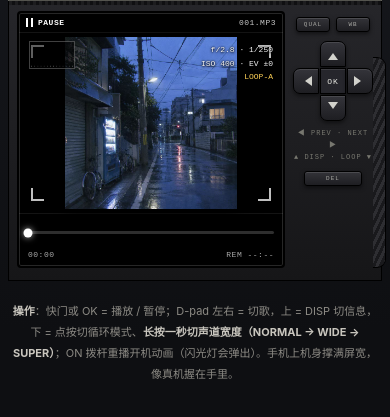
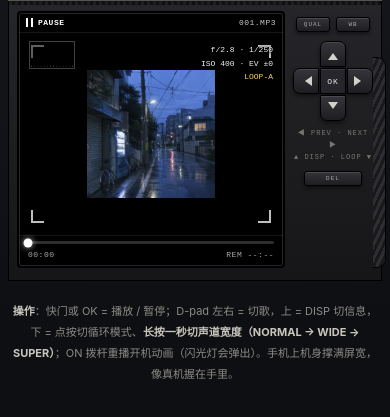
Before and after one commit to tapeclear/tapeclear.github.io, a plain HTML site: page Nikon.html in a window 390 px wide. Shown: the part 197-614 px from the top of the page. Drawn offline with Linux system fonts and the light colour scheme.

Commit message:
Add files via upload

```diff
--- a/Nikon.html
+++ b/Nikon.html
@@ -52,12 +52,13 @@ header .sub{margin-top:7px;font-size:13px;color:#8d8b85}
 .cs-icon.pause{width:7px;height:9px;background:linear-gradient(90deg,#fff 0 2.5px,transparent 2.5px 4.5px,#fff 4.5px 7px)}
 .cs-file{margin-left:auto;white-space:nowrap;overflow:hidden;text-overflow:ellipsis}
 .cs-photo{flex:1;position:relative;display:flex;align-items:center;justify-content:center;padding:4px 10px;min-height:0}
-.cs-art{flex:none;display:flex;align-items:center;justify-content:center;height:100%;max-width:100%;aspect-ratio:1}
-.cs-art img,.cs-art svg{width:100%;height:100%;object-fit:cover;display:block;box-shadow:0 6px 18px rgba(0,0,0,.8)}
+.cs-art{flex:none;display:flex;align-items:center;justify-content:center}
+.cs-art img,.cs-art svg{width:158px;height:158px;object-fit:cover;display:block;box-shadow:0 6px 18px rgba(0,0,0,.8)}
 /* 照片双指缩放 */
 .cs-photo{touch-action:none}
 .cs-photo img,.cs-photo svg{will-change:transform}
 .cam-screen.disp-none .cs-photo{padding:0 8px}
+.cam-screen.disp-none .cs-art img,.cam-screen.disp-none .cs-art svg{width:164px;height:164px}
 .af{position:absolute;inset:12px;pointer-events:none}
 .af i{position:absolute;width:13px;height:13px;border:2px solid rgba(255,255,255,.75)}
 .af i.tl{top:0;left:0;border-right:none;border-bottom:none}
@@ -68,8 +69,9 @@ header .sub{margin-top:7px;font-size:13px;color:#8d8b85}
 .cs-param .hl{color:#ffd257}
 .cs-spec{position:absolute;top:10px;left:14px;width:52px;height:32px;background:rgba(0,0,0,.5);border:1px solid rgba(255,255,255,.25)}
 .cs-bottom{padding:5px 9px 7px;border-top:1px solid rgba(255,255,255,.08)}
-.cs-track{height:3px;background:rgba(255,255,255,.18);border-radius:2px;position:relative}
-.cs-seek{padding:12px 0 10px;cursor:pointer;touch-action:none}
+.cs-track{height:3px;background:rgba(255,255,255,.18);border-radius:2px;position:relative;cursor:pointer;touch-action:none}
+/* 拖动热区：隐形外扩，不占布局空间，照片保持原尺寸 */
+.cs-track::after{content:"";position:absolute;left:-8px;right:-8px;top:-12px;bottom:-12px}
 .cs-fill{position:absolute;left:0;top:0;bottom:0;background:#fff;border-radius:2px;width:0%}
 .cs-knob{position:absolute;top:50%;width:9px;height:9px;border-radius:50%;background:#fff;transform:translate(-50%,-50%);box-shadow:0 0 6px rgba(255,255,255,.7);left:0%}
 .cs-time{display:flex;justify-content:space-between;font-size:9px;color:#a8a8a8;margin-top:6px;letter-spacing:.5px}
@@ -115,6 +117,8 @@ header .sub{font-size:11px}
 .shutter::after{inset:12px}
 .cam-body{padding:10px 8px 12px}
 .cs-top{font-size:8px;padding:5px 7px}
+.cs-art img,.cs-art svg{width:128px;height:128px}
+.cam-screen.disp-none .cs-art img,.cam-screen.disp-none .cs-art svg{width:132px;height:132px}
 .cs-param{font-size:8px;right:10px}
 .cs-spec{width:46px;height:28px;top:8px;left:10px}
 .cs-time{font-size:8px}
@@ -131,7 +135,7 @@ header .sub{font-size:11px}
 }
 </style>
 </head>
-<script src="data.js?v=20261126a"></script>
+<script src="data.js?v=20261127a"></script>
 <body>
 <script>
 /* ══════════════════════════════════════════════════
@@ -179,7 +183,7 @@ const SONGS = (window.PLAYLIST || []).map(function(s){
         <canvas class="cs-spec" id="csSpec"></canvas>
       </div>
       <div class="cs-bottom">
-        <div class="cs-seek" id="csSeek"><div class="cs-track"><div class="cs-fill" id="csFill"></div><div class="cs-knob" id="csKnob"></div></div></div>
+        <div class="cs-track" id="csSeek"><div class="cs-fill" id="csFill"></div><div class="cs-knob" id="csKnob"></div></div>
         <div class="cs-time"><span id="csCur">00:00</span><span id="csRem">REM --:--</span></div>
       </div>
     </div>
```
Also changed, not shown: camera-player.html (+5 -4 lines).
